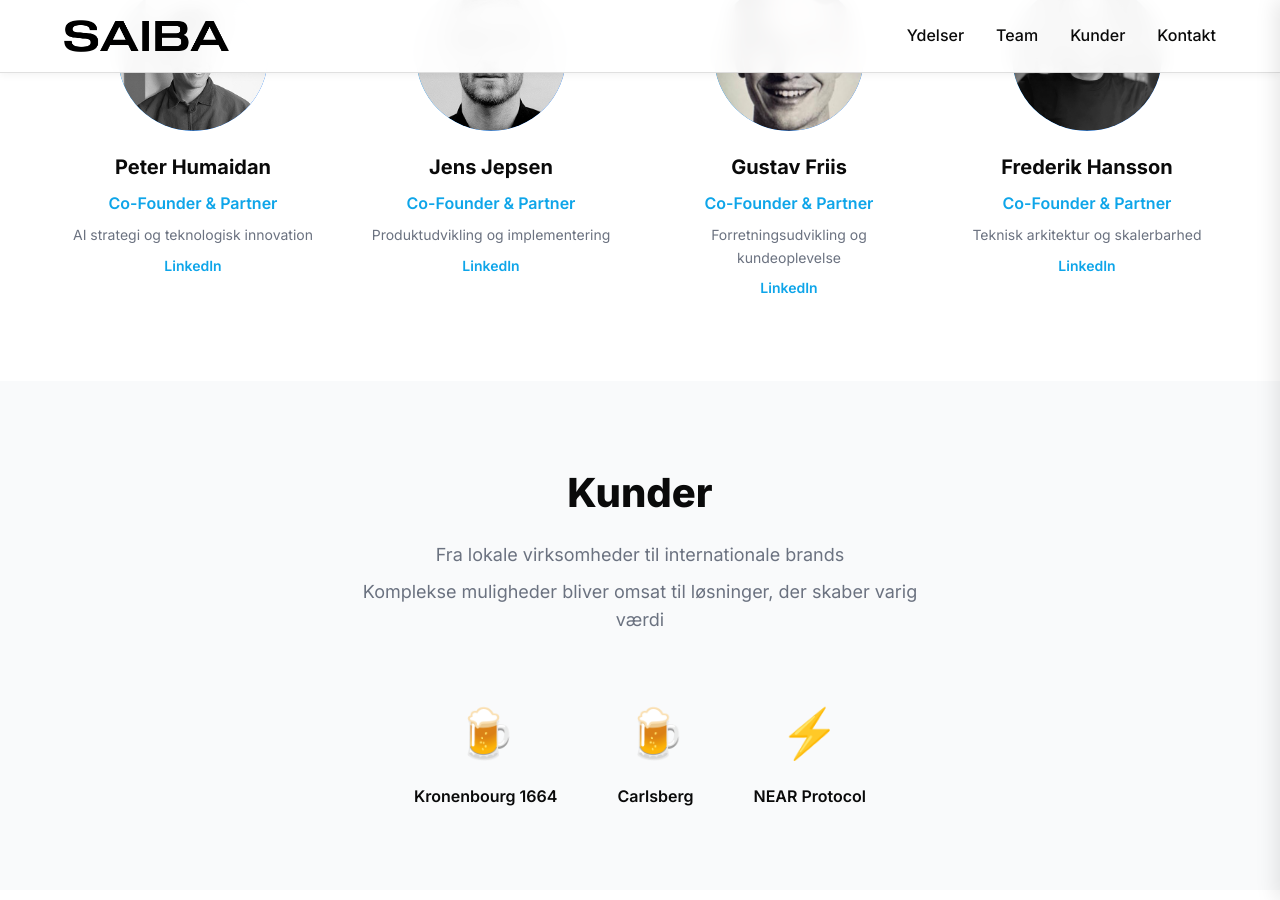
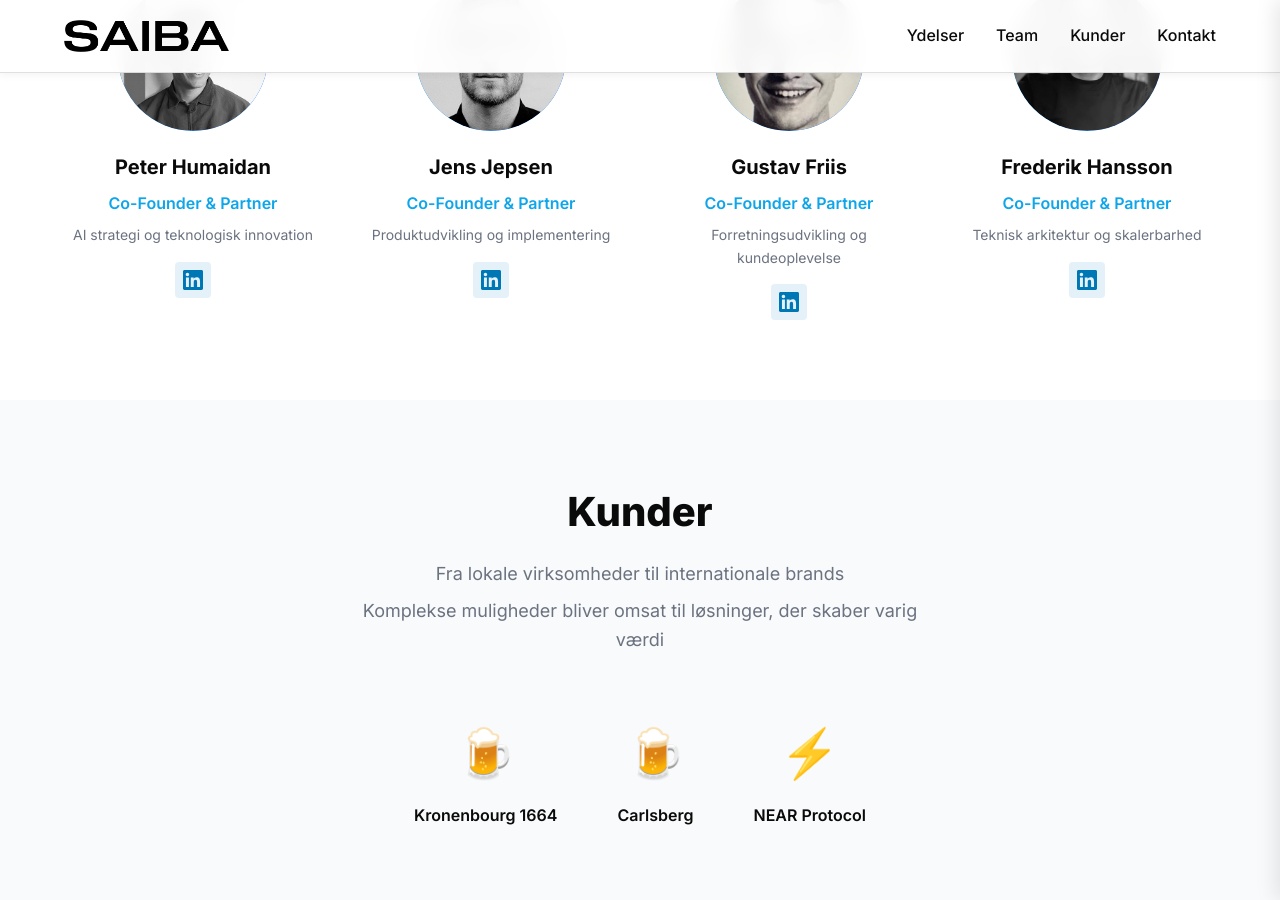
Before and after one commit to b4ltasar/saibaweb, a Jekyll site: the page built from index.html, in a window 1280 px wide and 900 px high, scrolled down 2513 px. Built offline with Jekyll 4.4.1, drawn with Linux system fonts in a browser that asks for light colours.

Commit message:
Fix team images and add LinkedIn icons
- Added relative_url filter to team image paths for proper Jekyll handling
- Replaced LinkedIn text links with proper LinkedIn SVG icons
- Enhanced LinkedIn button styling with hover effects and background
- Icons positioned below team member photos with subtle animations

```diff
--- a/assets/css/main.css
+++ b/assets/css/main.css
@@ -486,16 +486,24 @@ body {
 }
 
 .team-linkedin {
-  color: var(--accent);
+  color: #0077b5;
   text-decoration: none;
   font-size: 14px;
   font-weight: 600;
-  margin-top: 8px;
-  display: inline-block;
+  margin-top: 15px;
+  display: inline-flex;
+  align-items: center;
+  justify-content: center;
+  padding: 8px;
+  border-radius: 4px;
+  background: rgba(0, 119, 181, 0.1);
+  transition: color 0.3s ease, transform 0.2s ease, background 0.2s ease;
 }
 
 .team-linkedin:hover {
-  text-decoration: underline;
+  color: #005885;
+  transform: translateY(-2px);
+  background: rgba(0, 119, 181, 0.15);
 }
 
 .team-name {
--- a/index.html
+++ b/index.html
@@ -81,7 +81,7 @@ description: "Fra hverdagens rutiner til ekstraordinære superkræfter med AI fo
             <div class="team-member">
                 <div class="team-photo team-photo-{{ forloop.index }}">
                     {% if member.image %}
-                        <img src="{{ member.image }}" alt="{{ member.name }}" class="team-photo-img">
+                        <img src="{{ member.image | relative_url }}" alt="{{ member.name }}" class="team-photo-img">
                     {% else %}
                         <span>{{ member.initials }}</span>
                     {% endif %}
@@ -90,7 +90,11 @@ description: "Fra hverdagens rutiner til ekstraordinære superkræfter med AI fo
                 <p class="team-role">{{ member.role }}</p>
                 <p class="team-bio">{{ member.bio }}</p>
                 {% if member.linkedin %}
-                    <a href="{{ member.linkedin }}" target="_blank" class="team-linkedin">LinkedIn</a>
+                    <a href="{{ member.linkedin }}" target="_blank" class="team-linkedin">
+                        <svg width="20" height="20" viewBox="0 0 24 24" fill="currentColor">
+                            <path d="M20.447 20.452h-3.554v-5.569c0-1.328-.027-3.037-1.852-3.037-1.853 0-2.136 1.445-2.136 2.939v5.667H9.351V9h3.414v1.561h.046c.477-.9 1.637-1.85 3.37-1.85 3.601 0 4.267 2.37 4.267 5.455v6.286zM5.337 7.433c-1.144 0-2.063-.926-2.063-2.065 0-1.138.92-2.063 2.063-2.063 1.14 0 2.064.925 2.064 2.063 0 1.139-.925 2.065-2.064 2.065zm1.782 13.019H3.555V9h3.564v11.452zM22.225 0H1.771C.792 0 0 .774 0 1.729v20.542C0 23.227.792 24 1.771 24h20.451C23.2 24 24 23.227 24 22.271V1.729C24 .774 23.2 0 22.222 0h.003z"/>
+                        </svg>
+                    </a>
                 {% endif %}
             </div>
             {% endfor %}
```
